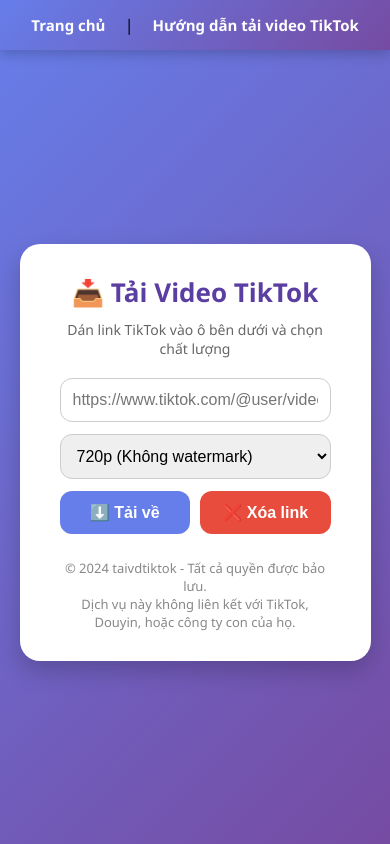
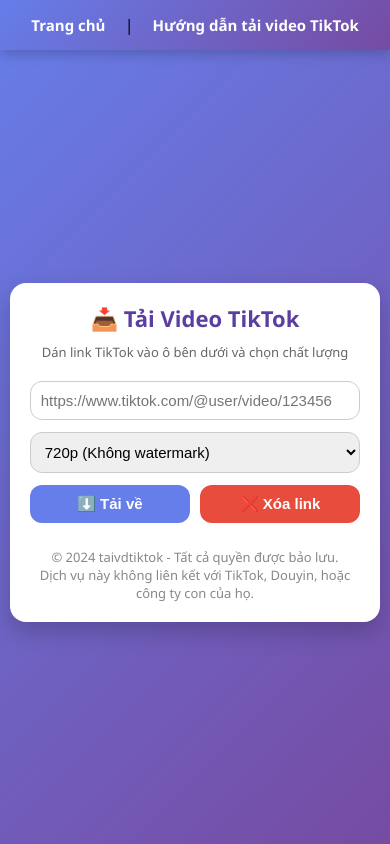
Before and after one commit to andanhvaandanh/taivdtiktok, a website: page index.html in a window 390 px wide. Drawn offline with Linux system fonts and the light colour scheme.

Commit message:
Update style.css

```diff
--- a/style.css
+++ b/style.css
@@ -164,3 +164,51 @@
 body {
   padding-top: 60px; /* tránh bị menu che header */
 }
+
+/* Responsive cho mobile */
+@media (max-width: 768px) {
+  .container {
+    width: 95%;
+    padding: 20px;
+    border-radius: 16px;
+  }
+
+  header h1 {
+    font-size: 22px;
+  }
+
+  header p {
+    font-size: 13px;
+  }
+
+  .form-box input,
+  .form-box select {
+    font-size: 15px;
+    padding: 10px;
+  }
+
+  .button-group button {
+    font-size: 15px;
+    padding: 10px;
+  }
+
+  #result a {
+    font-size: 15px;
+    padding: 10px 14px;
+  }
+}
+
+/* Cho màn hình rất nhỏ (iPhone SE, iPhone 5, 6, 7, 8) */
+@media (max-width: 375px) {
+  header h1 {
+    font-size: 20px;
+  }
+
+  .button-group {
+    flex-direction: column;
+  }
+
+  .button-group button {
+    width: 100%;
+  }
+}
```
